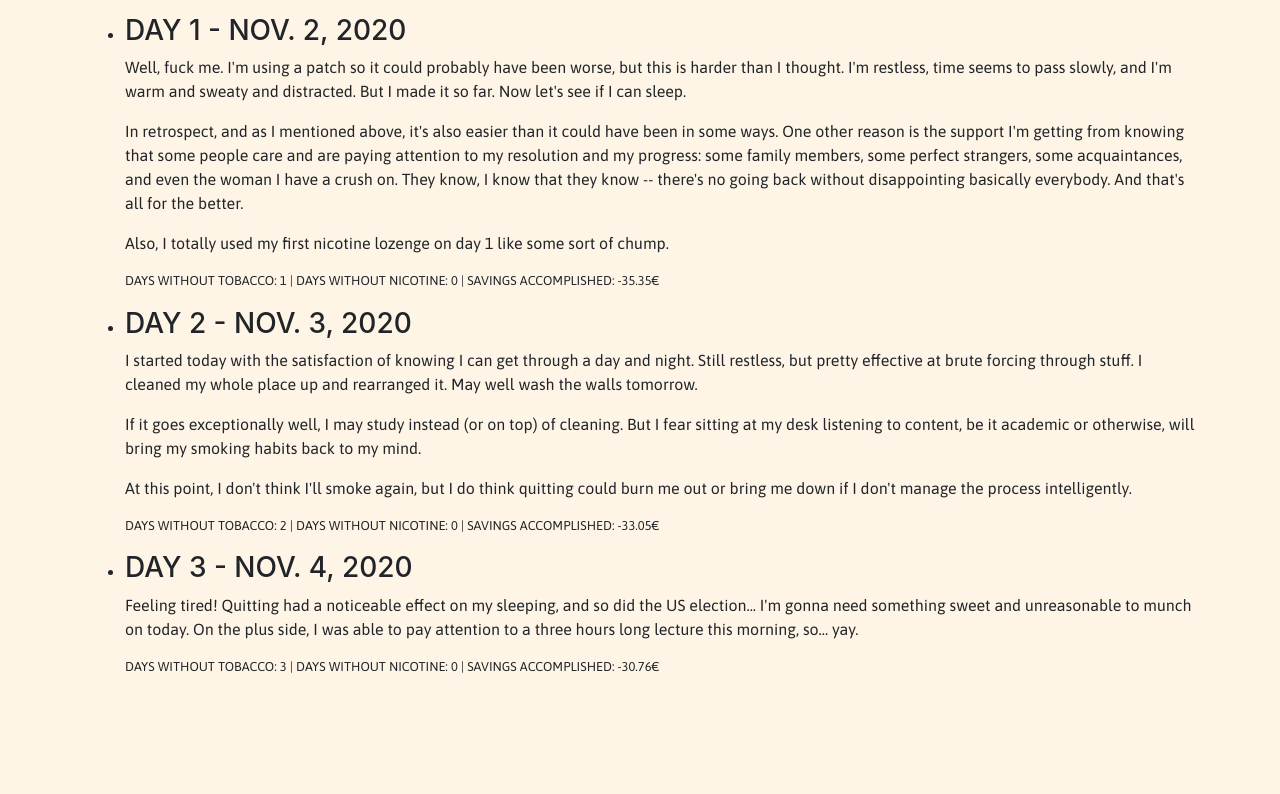
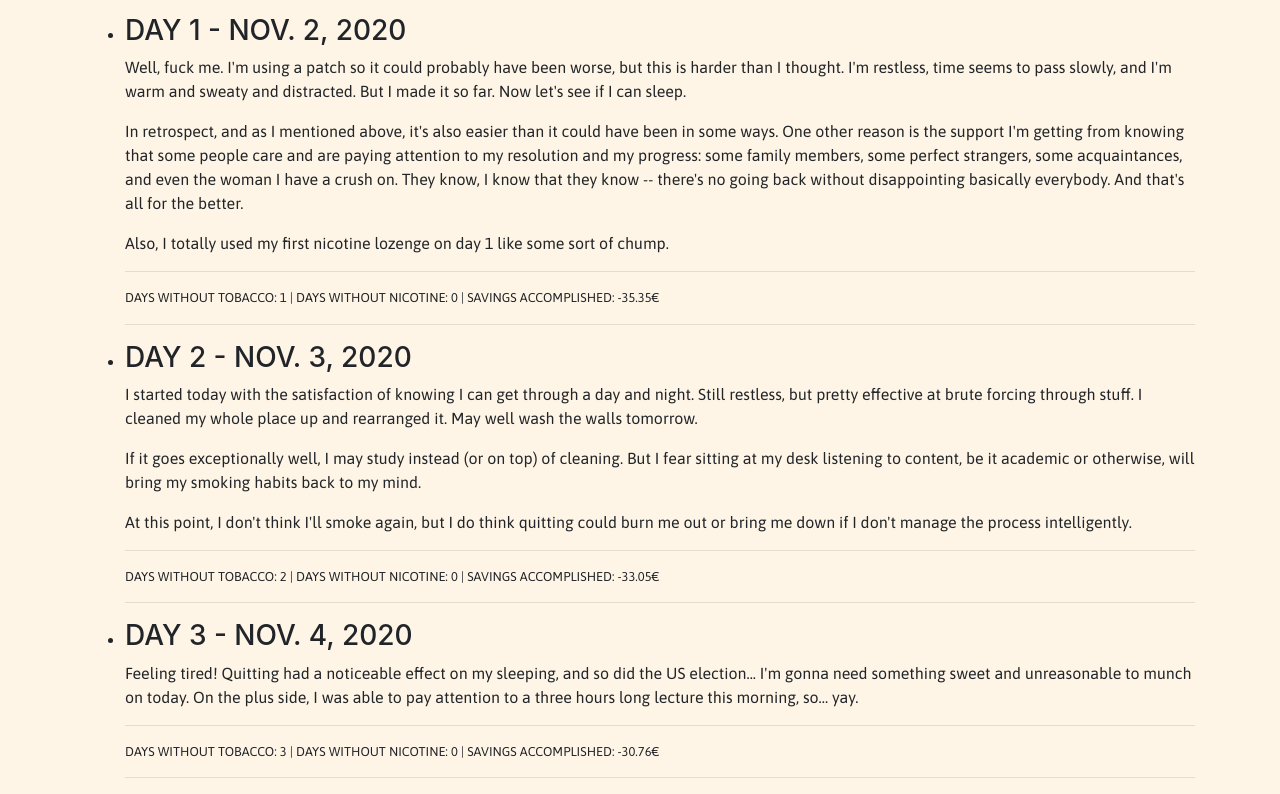
Before and after one commit to draialexis/alexisdrai, an Angular app: page /smokefree in a window 1280 px wide. Shown: the part 1120-1914 px from the top of the page. Before the commit the page ends 1812 px from the top, so only its background shows below. Built offline with nearby package versions, Linux system fonts and the light colour scheme.

Commit message:
Fix styles and editing

```diff
--- a/src/app/components/smokefree/smokefree.component.html
+++ b/src/app/components/smokefree/smokefree.component.html
@@ -21,7 +21,10 @@
       on. They know, I know that they know -- there's no going back without disappointing basically everybody. And
       that's all for the better.</p>
     <p>Also, I totally used my first nicotine lozenge on day 1 like some sort of chump.</p>
-    <p class="small-print">days without tobacco: 1 | days without nicotine: 0 | savings accomplished: -35.35€</p>
+    <hr>
+    <p class="small-print text-uppercase">days without tobacco: 1 | days without nicotine: 0 | savings accomplished:
+      -35.35€</p>
+    <hr>
   </li>
   <li>
     <h3 class="text-uppercase">Day 2 - nov. 3, 2020</h3>
@@ -32,18 +35,24 @@
       listening to content, be it academic or otherwise, will bring my smoking habits back to my mind.</p>
     <p>At this point, I don't think I'll smoke again, but I do think quitting could burn me out or bring me down if I
       don't manage the process intelligently.</p>
-    <p class="small-print">days without tobacco: 2 | days without nicotine: 0 | savings accomplished: -33.05€</p>
+    <hr>
+    <p class="small-print text-uppercase">days without tobacco: 2 | days without nicotine: 0 | savings accomplished:
+      -33.05€</p>
+    <hr>
   </li>
   <li>
     <h3 class="text-uppercase">Day 3 - nov. 4, 2020</h3>
     <p>Feeling tired! Quitting had a noticeable effect on my sleeping, and so did the US election... I'm gonna need
       something sweet and unreasonable to munch on today. On the plus side, I was able to pay attention to a three hours
       long lecture this morning, so... yay.</p>
-    <p class="small-print">days without tobacco: 3 | days without nicotine: 0 | savings accomplished: -30.76€</p>
+    <hr>
+    <p class="small-print text-uppercase">days without tobacco: 3 | days without nicotine: 0 | savings accomplished:
+      -30.76€</p>
+    <hr>
   </li>
   <!--<li>
     <h3 class="text-uppercase">Day 3 - nov. 4, 2020</h3>
     <p></p>
-    <p class="small-print">days without tobacco: 3 | days without nicotine: 0 | savings accomplished: +/-XX.XX€</p>
+    <p class="small-print text-uppercase">days without tobacco: 3 | days without nicotine: 0 | savings accomplished: +/-XX.XX€</p>
   </li>-->
 </ul>
--- a/src/styles.css
+++ b/src/styles.css
@@ -21,7 +21,6 @@ p {
 
 .small-print {
   font-size: 0.8em;
-  text-transform: uppercase;
 }
 
 .date {
```
